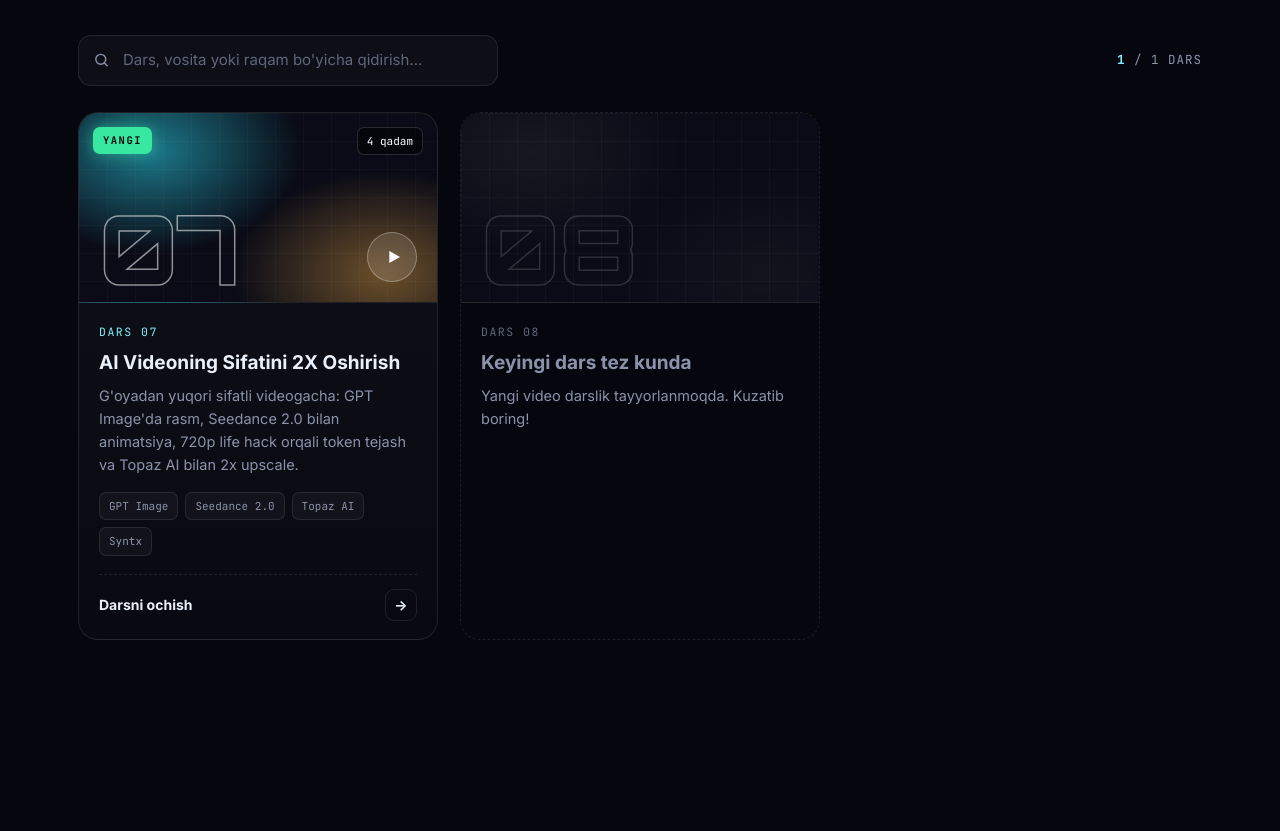
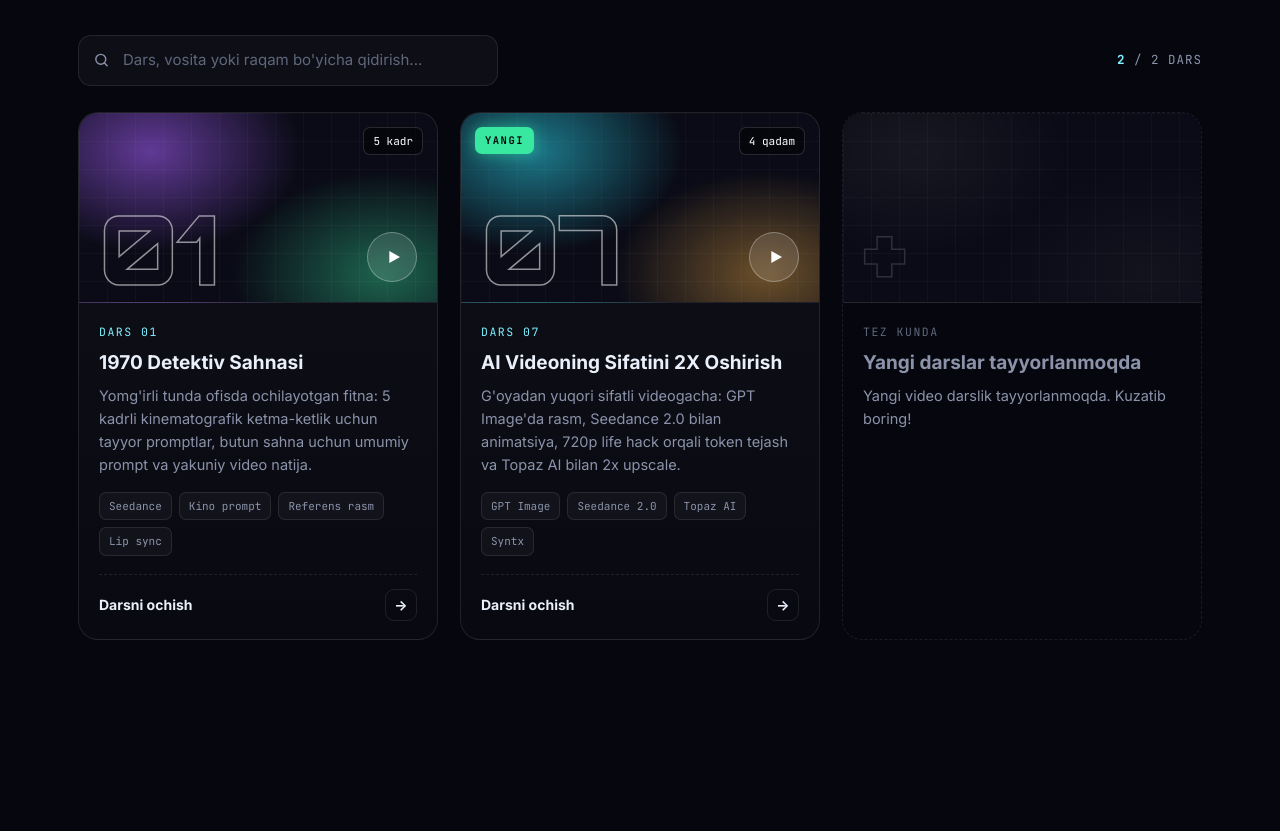
Before and after one commit to Xusanbek0039/AI_Video_Creators, a plain HTML site: page index.html in a window 1280 px wide. Shown: the part 1050-1881 px from the top of the page. Drawn offline with Linux system fonts and the light colour scheme.

Commit message:
Update index.html

```diff
--- a/index.html
+++ b/index.html
@@ -338,6 +338,7 @@ footer{border-top:1px solid var(--border);padding:44px 0 50px;background:linear-
     <div class="grid" id="grid"></div>
     <noscript>
       <div class="grid">
+        <a class="lesson" href="01_dars/qollanma.html"><div class="lbody"><div class="lmeta">DARS 01</div><h3>1970 Detektiv Sahnasi</h3><div class="lgo">Darsni ochish <span class="arr">→</span></div></div></a>
         <a class="lesson" href="07_dars/qollanma.html"><div class="lbody"><div class="lmeta">DARS 07</div><h3>AI Videoning Sifatini 2X Oshirish</h3><div class="lgo">Darsni ochish <span class="arr">→</span></div></div></a>
       </div>
     </noscript>
@@ -420,14 +421,22 @@ footer{border-top:1px solid var(--border);padding:44px 0 50px;background:linear-
    ===================================================================== */
 const LESSONS = [
   {
+    num: 1,
+    title: "1970 Detektiv Sahnasi",
+    desc: "Yomg'irli tunda ofisda ochilayotgan fitna: 5 kadrli kinematografik ketma-ketlik uchun tayyor promptlar, butun sahna uchun umumiy prompt va yakuniy video natija.",
+    tags: ["Seedance", "Kino prompt", "Referens rasm", "Lip sync"],
+    info: "5 kadr",
+    href: "01_dars/qollanma.html"
+  },
+  {
     num: 7,
     title: "AI Videoning Sifatini 2X Oshirish",
     desc: "G'oyadan yuqori sifatli videogacha: GPT Image'da rasm, Seedance 2.0 bilan animatsiya, 720p life hack orqali token tejash va Topaz AI bilan 2x upscale.",
     tags: ["GPT Image", "Seedance 2.0", "Topaz AI", "Syntx"],
-    steps: 4,
+    info: "4 qadam",
     href: "07_dars/qollanma.html"
   },
-  // { num: 8, title: "...", desc: "...", tags: ["Kling"], steps: 3, href: "08_dars/qollanma.html" },
+  // { num: 8, title: "...", desc: "...", tags: ["Kling"], info: "3 qadam", href: "08_dars/qollanma.html" },
 ];
 
 /* Kartalar uchun rang juftliklari (dars raqamiga qarab aylanadi) */
@@ -455,7 +464,7 @@ function card(l) {
   <a class="lesson" href="${esc(l.href)}" style="--c1:${c1};--c2:${c2}" aria-label="${pad(l.num)}-dars: ${esc(l.title)}">
     <div class="thumb">
       ${l.num === latest ? '<span class="badge">YANGI</span>' : ""}
-      ${l.steps ? `<span class="tdur">${l.steps} qadam</span>` : ""}
+      ${l.info ? `<span class="tdur">${esc(l.info)}</span>` : ""}
       <div class="num">${pad(l.num)}</div>
       <div class="tplay">${PLAY}</div>
     </div>
@@ -472,10 +481,10 @@ function card(l) {
 function soonCard() {
   return `
   <div class="lesson soon" aria-hidden="true">
-    <div class="thumb"><div class="num">${pad(latest + 1)}</div></div>
+    <div class="thumb"><div class="num">+</div></div>
     <div class="lbody">
-      <div class="lmeta">DARS ${pad(latest + 1)}</div>
-      <h3>Keyingi dars tez kunda</h3>
+      <div class="lmeta">TEZ KUNDA</div>
+      <h3>Yangi darslar tayyorlanmoqda</h3>
       <p>Yangi video darslik tayyorlanmoqda. Kuzatib boring!</p>
     </div>
   </div>`;
```
